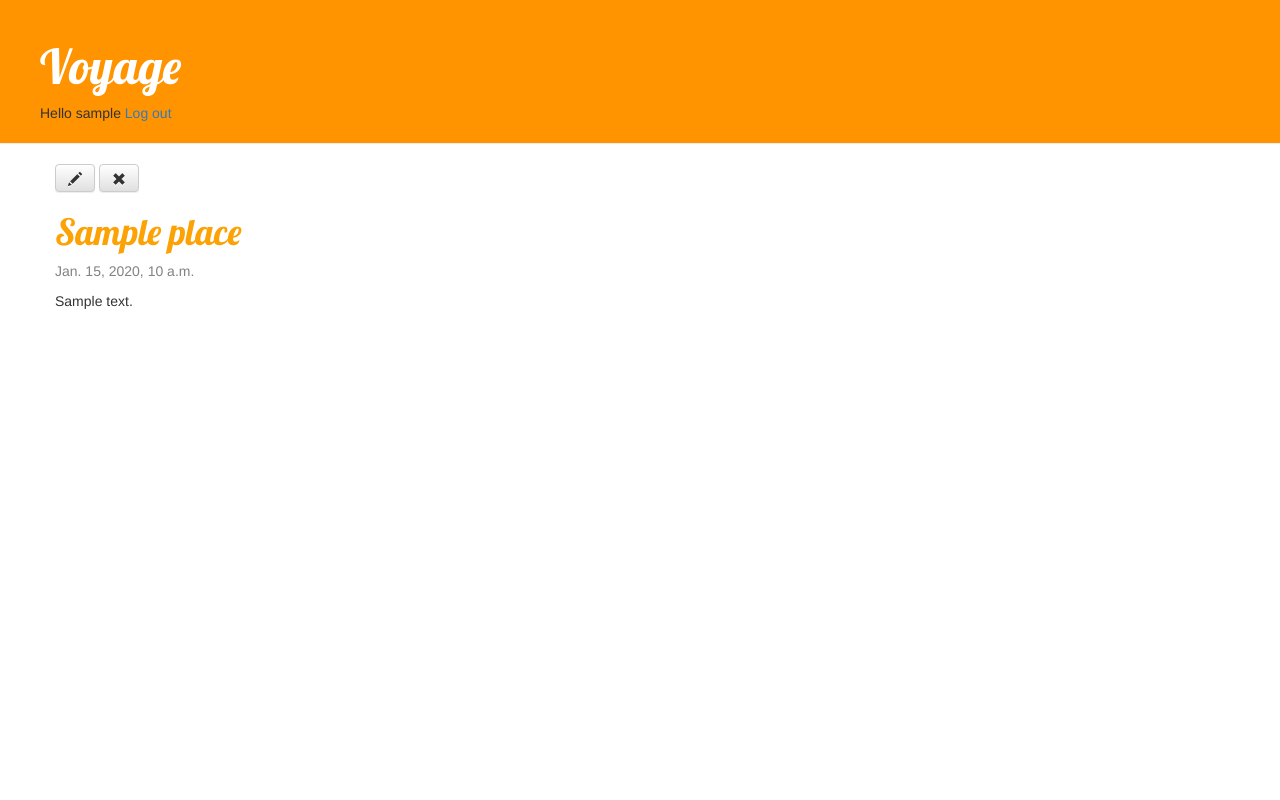
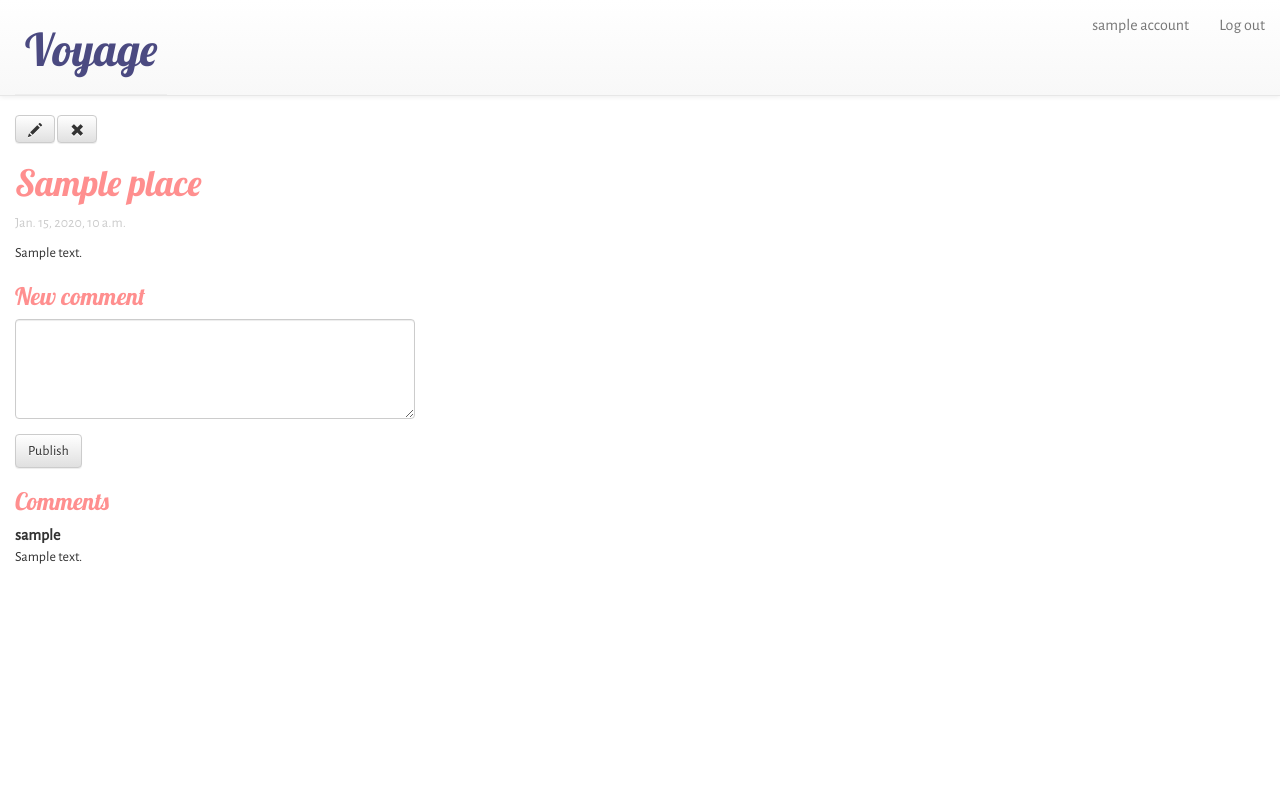
Before and after one commit to anithaly/Voyage, a Django app: page /1/ in a window 1280 px wide. Run offline with Django 3.2, Linux system fonts and the light colour scheme; a user stored in the database is signed in; tables that the repository leaves empty hold one stand-in row (values such as "Sample post"); some libraries are stand-ins or nearby versions.

Commit message:
add comments

```diff
--- a/static/css/voyage.css
+++ b/static/css/voyage.css
@@ -1,50 +1,70 @@
+body {
+  font-family: 'Alegreya Sans', sans-serif;
+  font-size: 14px;
+  min-height: 200px;
+}
+
+.navbar-static-top {
+  margin-bottom: 19px;
+}
+
 .page-header {
-    background-color: #ff9400;
-    margin-top: 0;
-    padding: 20px 20px 20px 40px;
+    margin: 0;
+}
+
+ul.nav li a {
+    font-size: 16px;
+}
+
+.page-header ul.nav li a:hover {
+    color: #484693;
 }
 
 .page-header h1,
 .page-header h1 a,
 .page-header h1 a:visited,
 .page-header h1 a:active {
-    color: #ffffff;
-    font-size: 36pt;
+    color: #4B4A81;
+    font-size: 45px;
     text-decoration: none;
-}
-
-.content {
-    margin-left: 40px;
+    height: 55px;
+    padding: 5px 5px;
 }
 
 h1, h2, h3, h4 {
     font-family: 'Lobster', cursive;
-    color: #FCA205;
+    color: #FF8F8F;
 }
 
 .date {
-    color: #828282;
+    color: #ccc;
 }
 
-.place-form textarea,
-.place-form input {
-    width: 100%;
+.voyages .place {
+    margin-bottom: 50px;
 }
 
-.top-menu,
-.top-menu:hover,
-.top-menu:visited {
-    color: #ffffff;
-    float: right;
-    font-size: 26pt;
-    margin-right: 20px;
-}
-
-.place {
-    margin-bottom: 70px;
+ul.comments li {
+    margin-bottom: 20px;
 }
 
 .place h3 a,
 .place h3 a:visited {
-    color: #000000;
+    color: #FF8F8F;
 }
+
+ul.voyages,
+ul.comments {
+    list-style-type: none;
+    margin: 0;
+    padding: 0;
+}
+
+textarea.form-control {
+  height: 100px;
+  width:  400px;
+}
+
+.comments .author {
+  font-size: 16px;
+}
--- a/voyage/forms.py
+++ b/voyage/forms.py
@@ -1,9 +1,33 @@
+from django.forms import ModelForm, Textarea
 from django import forms
 
-from .models import Place
+from .models import Place, Comment
 
-class PlaceForm(forms.ModelForm):
+class PlaceForm(ModelForm):
+    name = forms.CharField(
+        label='Place name',
+        widget=forms.TextInput(attrs={'class':'form-control'}),
+    )
+    text = forms.CharField( #TextField
+        required=False,
+        label='Description',
+        widget=forms.Textarea(attrs={'class':'form-control'}),
+    )
 
     class Meta:
         model = Place
-        fields = ('name', 'text')
+        fields = ['name', 'text']
+
+class CommentForm(ModelForm):
+    text = forms.CharField(#TextField
+        label='Content',
+        widget=forms.Textarea(attrs={
+            'class':'form-control',
+            'cols': 50,
+            'rows': 10
+            }
+        ),
+    )
+    class Meta:
+        model = Comment
+        fields = ['text']
--- a/voyage/models.py
+++ b/voyage/models.py
@@ -9,6 +9,7 @@ class Place(models.Model):
             default=timezone.now)
     published_date = models.DateTimeField(
             blank=True, null=True)
+    # tags = TaggableManager()
 
     def publish(self):
         self.published_date = timezone.now()
@@ -16,3 +17,19 @@ class Place(models.Model):
 
     def __str__(self):
         return self.name
+
+class Comment(models.Model):
+    author = models.ForeignKey('auth.User')
+    place = models.ForeignKey(Place)
+    text = models.TextField()
+    created_date = models.DateTimeField(
+            default=timezone.now)
+    published_date = models.DateTimeField(
+            blank=True, null=True)
+
+    def publish(self):
+        self.published_date = timezone.now()
+        self.save()
+
+    def __str__(self):
+        return self.text
--- a/voyage/templates/layout/base.html
+++ b/voyage/templates/layout/base.html
@@ -1,30 +1,41 @@
 <html>
     <head>
         <title>Voyage app</title>
-
         {% load staticfiles %}
         <link href="//fonts.googleapis.com/css?family=Lobster&subset=latin,latin-ext" rel="stylesheet" type="text/css">
-
+        <link href='http://fonts.googleapis.com/css?family=Alegreya+Sans&subset=latin,latin-ext' rel='stylesheet' type='text/css'>
         <link rel="stylesheet" href="//maxcdn.bootstrapcdn.com/bootstrap/3.2.0/css/bootstrap.min.css">
         <link rel="stylesheet" href="//maxcdn.bootstrapcdn.com/bootstrap/3.2.0/css/bootstrap-theme.min.css">
         <script src="//maxcdn.bootstrapcdn.com/bootstrap/3.2.0/js/bootstrap.min.js"></script>
         <link rel="stylesheet" href="{% static 'css/voyage.css' %}">
     </head>
     <body>
-        <div class="page-header">
+        <nav class="navbar navbar-default navbar-static-top">
+            <div class="container-fluid">
+                <div class="navbar-header page-header">
                     <h1>
                     <a href="{% url 'voyage.views.voyage_list' %}">Voyage</a>
                     </h1>
-
+                </div>
+                <div id="navbar" class="navbar-collapse collapse">
+                    <ul class="nav navbar-nav navbar-right">
                         {% if user.is_authenticated %}
-                Hello {{ user.username }}
-                <a href="{% url 'django.contrib.auth.views.logout' %}">Log out</a>
+                        <li>
+                            <a href="">{{ user.username }} account</a>
+                        </li>
+                        <li>
+                            <a href="{% url 'django.contrib.auth.views.logout' %}">Log out  </a>
+                        </li>
                         {% else %}
+                        <li>
                             <a href="{% url 'django.contrib.auth.views.login' %}">Log in</a>
+                        </li>
                         {% endif %}
+                    </ul>
+                </div><!--/.nav-collapse -->
             </div>
-
-        <div class="content container">
+        </nav>
+        <div class="content container-fluid">
             <div class="row">
                 <div class="col-md-8">
                     {% block content %}
@@ -32,6 +43,5 @@
                 </div>
             </div>
         </div>
-
     </body>
 </html>
--- /dev/null
+++ b/voyage/templates/voyage/_voyage_comment_form.html
@@ -0,0 +1,17 @@
+<h3>New comment</h3>
+<form method="POST" action="{% url 'voyage_comment_new' pk=place.pk %}">
+    {% csrf_token %}
+    {{ form.non_field_errors }}
+    <div class="form-group">
+        {{ form.text.errors }}
+        {# form.text.label_tag #}
+        <div>
+            {{ form.text }}
+        </div>
+    </div>
+    <div class="form-group">
+        <div>
+            <button type="submit" class="btn btn-default">Publish</button>
+        </div>
+    </div>
+</form>
--- /dev/null
+++ b/voyage/templates/voyage/_voyage_comments.html
@@ -0,0 +1,9 @@
+<h3>Comments</h3>
+<ul class="comments">
+    {% for comment in place.comment_set.all %}
+        <li>
+            <div class="author"><strong>{{ comment.author }}</strong></div>
+            <div>{{ comment.text }}</div>
+        </li>
+    {% endfor %}
+</ul>
--- a/voyage/templates/voyage/voyage_detail.html
+++ b/voyage/templates/voyage/voyage_detail.html
@@ -15,4 +15,9 @@
         {% endif %}
         <p>{{ place.text|linebreaks }}</p>
     </div>
+
+    {% include 'voyage/_voyage_comment_form.html' %}
+
+    {% include 'voyage/_voyage_comments.html' %}
+
 {% endblock %}
--- a/voyage/templates/voyage/voyage_list.html
+++ b/voyage/templates/voyage/voyage_list.html
@@ -1,7 +1,6 @@
 {% extends 'layout/base.html' %}
 
 {% block content %}
-    <div class="col-md-8">
     <a class="btn btn-default" href="{% url 'voyage.views.voyage_new' %}" class="top-menu"><span class="glyphicon glyphicon-plus"></span></a>
 
     <ul class="voyages">
@@ -17,5 +16,4 @@
             </li>
         {% endfor %}
     </ul>
-    </div>
 {% endblock content %}
--- a/voyage/urls.py
+++ b/voyage/urls.py
@@ -10,4 +10,5 @@ urlpatterns = patterns('',
     url(r'^(?P<pk>[0-9]+)/publish$', views.voyage_publish, name='voyage_publish'),
     url(r'^drafts$', views.voyage_draft_list, name='voyage_draft_list'),
     url(r'^(?P<pk>[0-9]+)/remove$', views.voyage_remove, name='voyage_remove'),
+    url(r'^(?P<pk>[0-9]+)/comment$', views.voyage_comment_new, name='voyage_comment_new'),
 )
--- a/voyage/views.py
+++ b/voyage/views.py
@@ -2,19 +2,20 @@ from django.shortcuts import render
 from django.shortcuts import redirect
 from django.contrib.auth.decorators import login_required
 from django.shortcuts import render, get_object_or_404
-from .models import Place
-from .forms import PlaceForm
+
+from .models import Place, Comment
+from .forms import PlaceForm, CommentForm
 
 # @login_required
 def voyage_list(request):
     places = Place.objects.filter(published_date__isnull=False).order_by('-published_date')
     return render(request, 'voyage/voyage_list.html', {'places': places})
 
-@login_required
 def voyage_detail(request, pk):
     place = get_object_or_404(Place, pk=pk)
+    form = CommentForm(request.POST or None)
     # place = Place.objects.get(pk=pk)
-    return render(request, 'voyage/voyage_detail.html', {'place': place})
+    return render(request, 'voyage/voyage_detail.html', {'place': place, 'form': form})
 
 @login_required
 def voyage_new(request):
@@ -59,3 +60,18 @@ def voyage_publish(request, pk):
 def voyage_draft_list(request):
     place = Place.objects.filter(published_date__isnull=True).order_by('created_date')
     return render(request, 'voyage/voyage_draft_list.html', {'places': places})
+
+@login_required
+def voyage_comment_new(request, pk):
+    place = get_object_or_404(Place, pk=pk)
+    if request.method == "POST":
+        form = CommentForm(request.POST)
+        if form.is_valid():
+            comment = form.save(commit=False)
+            comment.author = request.user
+            comment.place = place
+            comment.save()
+            return redirect('voyage.views.voyage_detail', pk=place.pk)
+    else:
+        form = CommentForm()
+    return render(request, 'voyage/voyage_detail.html', {'place': place, 'form': form})
```
Also changed, not shown: voyage/templates/voyage/voyage_form.html (+25 -10 lines), voyage/migrations/0002_comment.py (added). Lines whose indentation alone changed are shown as unchanged.
